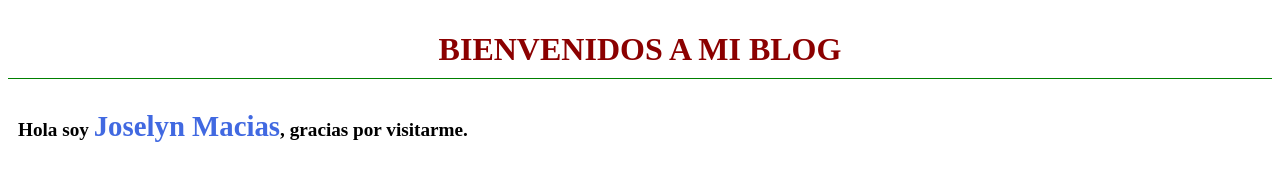
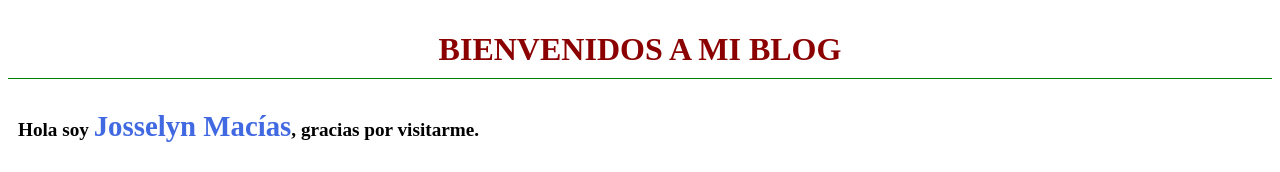
Before and after one commit to RonnyChamba/TrabajoGata, a plain HTML site: page index.html in a window 1280 px wide. Shown: the top 172 px of the page. Drawn offline with Linux system fonts and the light colour scheme.

Commit message:
corregir nombre

```diff
--- a/index.html
+++ b/index.html
@@ -7,7 +7,7 @@
 </head>
 <body>
 <h1>BIENVENIDOS A MI BLOG </h1>
-<p class="descripcion">Hola soy <span class="name">Joselyn Macias</span>, gracias por visitarme.</p>
+<p class="descripcion">Hola soy <span class="name">Josselyn Mac&iacute;as</span>, gracias por visitarme.</p>
 
 <h2>Menú de navegaci&oacute;n</h2>
 <a href="index.html">INICIO</a> <br/>
```
